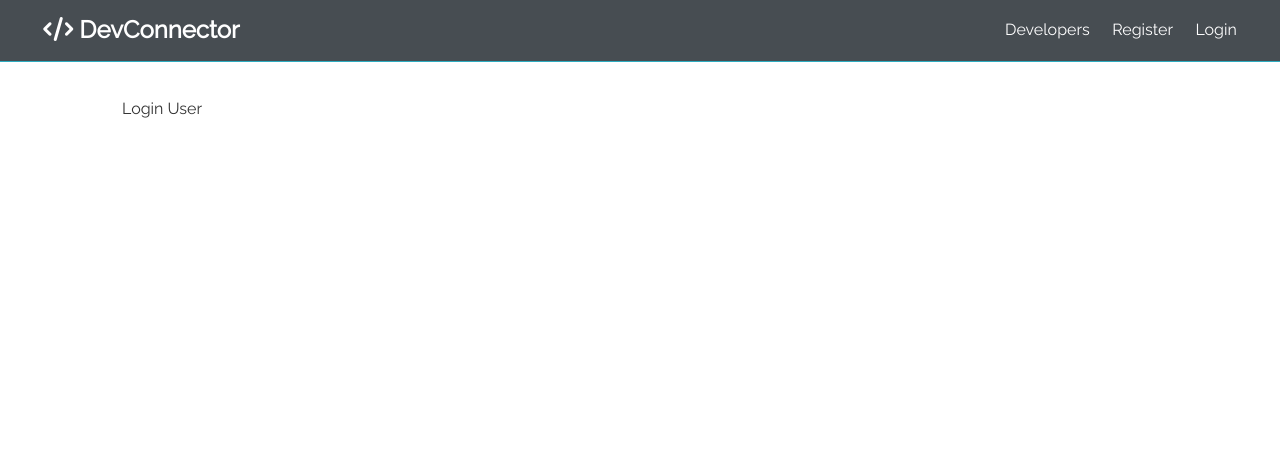
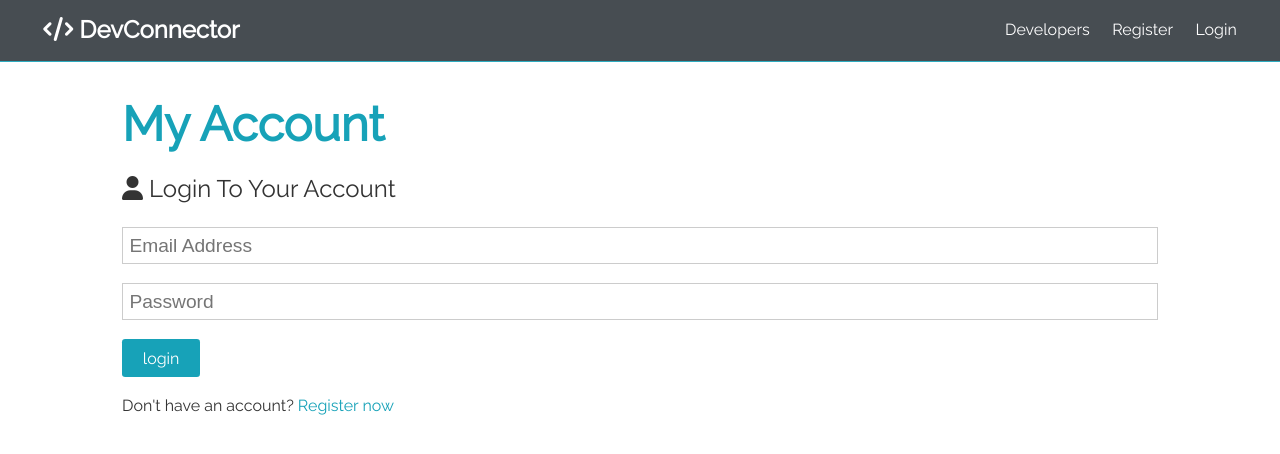
Before and after one commit to S-Rosemond/MERN-FULLSTACK, a React (Create React App) app in the folder client/: page /login in a window 1280 px wide. Shown: the top 454 px of the page. Built offline with nearby package versions, Linux system fonts and the light colour scheme.

Commit message:
Login, minor fixes : add Link to

```diff
--- a/client/src/components/auth/Login.js
+++ b/client/src/components/auth/Login.js
@@ -1,7 +1,56 @@
-import React from 'react';
+import React, { useState } from 'react';
+import { Link } from 'react-router-dom';
 
 const Login = () => {
-	return <div>Login User</div>;
+	const [formData, setFormData] = useState({
+		email: '',
+		password: ''
+	});
+
+	const { email, password } = formData;
+
+	const changed = event => setFormData({ ...formData, [event.target.name]: event.target.value });
+
+	const submitForm = event => {
+		event.preventDefault();
+		console.log('SUCCESS');
+	};
+
+	return (
+		<React.Fragment>
+			<h1 className="large text-primary">My Account </h1>
+			<p className="lead">
+				<i className="fas fa-user" /> Login To Your Account
+			</p>
+			<form className="form" onSubmit={async event => submitForm(event)}>
+				<div className="form-group">
+					<input
+						required
+						type="email"
+						placeholder="Email Address"
+						name="email"
+						value={email}
+						onChange={event => changed(event)}
+					/>
+				</div>
+				<div className="form-group">
+					<input
+						type="password"
+						placeholder="Password"
+						name="password"
+						minLength="6"
+						value={password}
+						onChange={event => changed(event)}
+					/>
+				</div>
+
+				<input type="submit" className="btn btn-primary" value="login" />
+			</form>
+			<p className="my-1">
+				Don't have an account? <Link to="/register">Register now</Link>
+			</p>
+		</React.Fragment>
+	);
 };
 
 export default Login;
--- a/client/src/components/auth/Register.js
+++ b/client/src/components/auth/Register.js
@@ -1,4 +1,5 @@
 import React, { useState } from 'react';
+import { Link } from 'react-router-dom';
 
 const Register = () => {
 	const [formData, setFormData] = useState({
@@ -23,7 +24,7 @@ const Register = () => {
 		if (password !== password2) {
 			console.log('Passwords do not match');
 		} else {
-			console.log(formData);
+			console.log('SUCCESS');
 		}
 	};
 
@@ -33,7 +34,7 @@ const Register = () => {
 			<p className="lead">
 				<i className="fas fa-user" /> Create Your Account
 			</p>
-			<form className="form" onSubmit={event => submitForm(event)}>
+			<form className="form" onSubmit={async event => submitForm(event)}>
 				<div className="form-group">
 					<input
 						type="text"
@@ -80,7 +81,7 @@ const Register = () => {
 				<input type="submit" className="btn btn-primary" value="Register" />
 			</form>
 			<p className="my-1">
-				Already have an account? <a href="login.html">Sign In</a>
+				Already have an account? <Link to="/login">Sign In</Link>
 			</p>
 		</React.Fragment>
 	);
```
